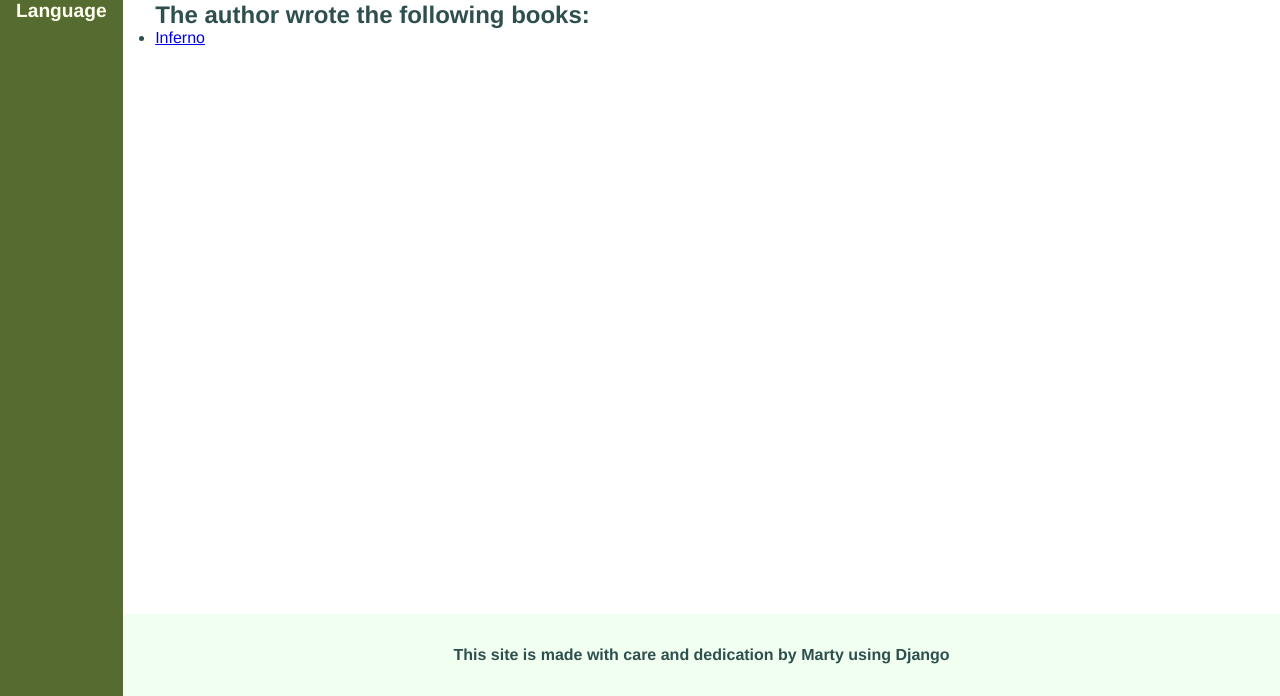
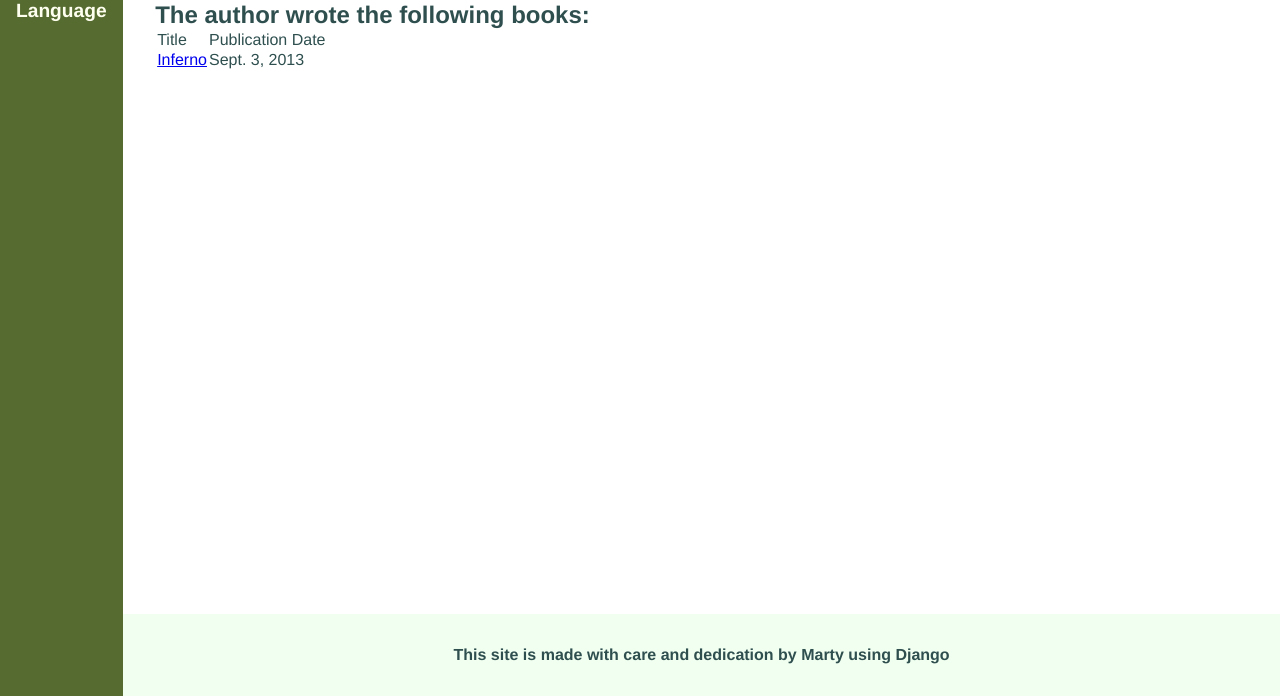
Before and after one commit to marty-zhu/django-demo-site, a Django app: page /catalog/authors/3 in a window 1280 px wide. Shown: the part 104-800 px from the top of the page. Run offline with Django 4.2, Linux system fonts and the light colour scheme; data comes from the database, SQL or seed files in the repository.

Commit message:
changed catalog author detail page books to table

```diff
--- a/catalog/templates/catalog/author_details.html
+++ b/catalog/templates/catalog/author_details.html
@@ -12,11 +12,20 @@
     <section id="author-books-info" class="info-section">
         <h2>The author wrote the following books:</h2>
         {% if author.books %}
-        <ul class="descr-list">
+        <table class="descr-table">
+            <tr class="table-header">
+                <td>Title</td>
+                <td>Publication Date</td>
+            </tr>
             {% for book in author.books.all %}
-            <li class="list-item"><a href="{{ book.get_absolute_url }}">{{ book.title }}</a></li>
+            <tr class="table-data">
+                <td><a href="{{ book.get_absolute_url }}">{{ book.title }}</a></td>
+                <td>{{ book.pub_date }}</td>
+            </tr>
             {% endfor %}
-        </ul>
+        </table>
+        {% else %}
+        <p>There are currently no books under this author in the library.</p>
         {% endif %}
     </section>
     {% else %}
```
